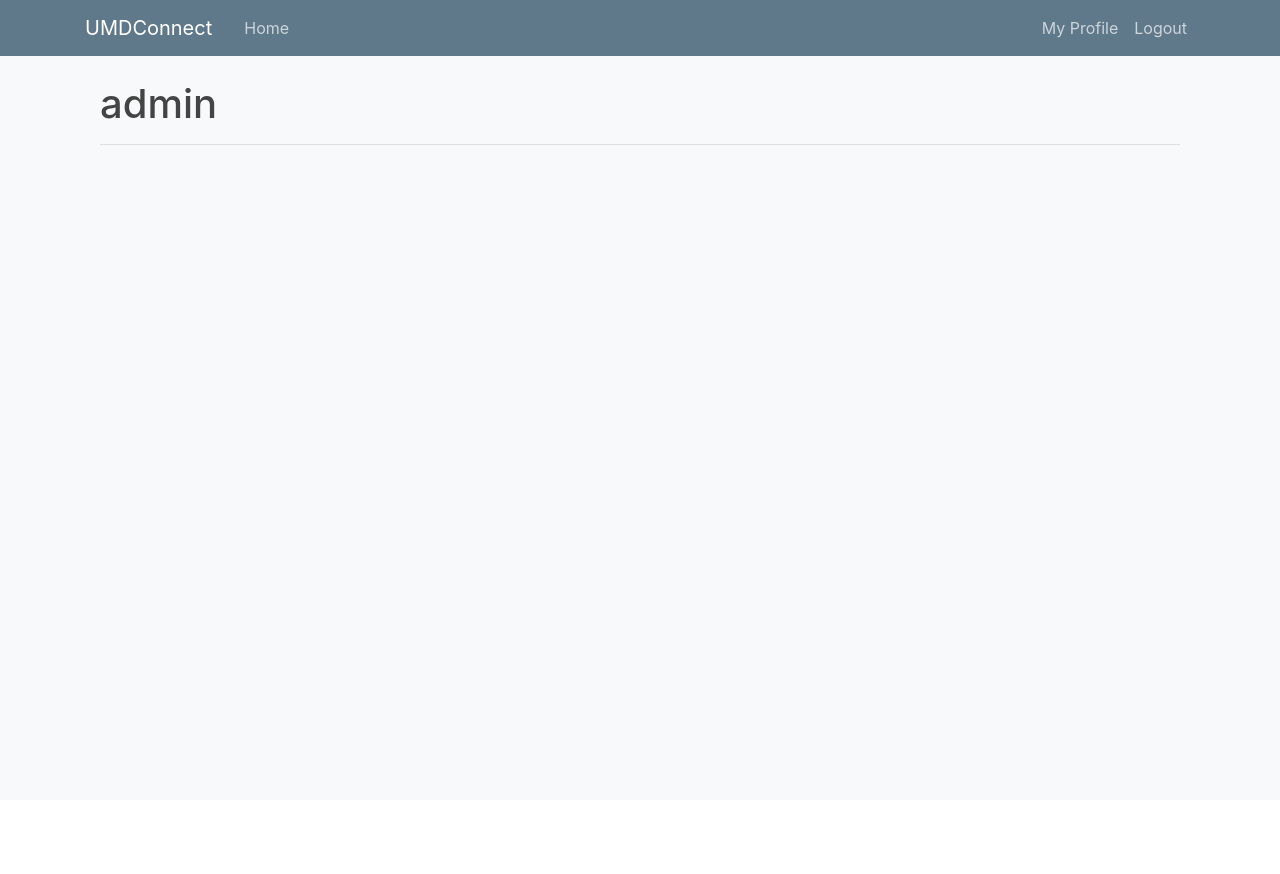
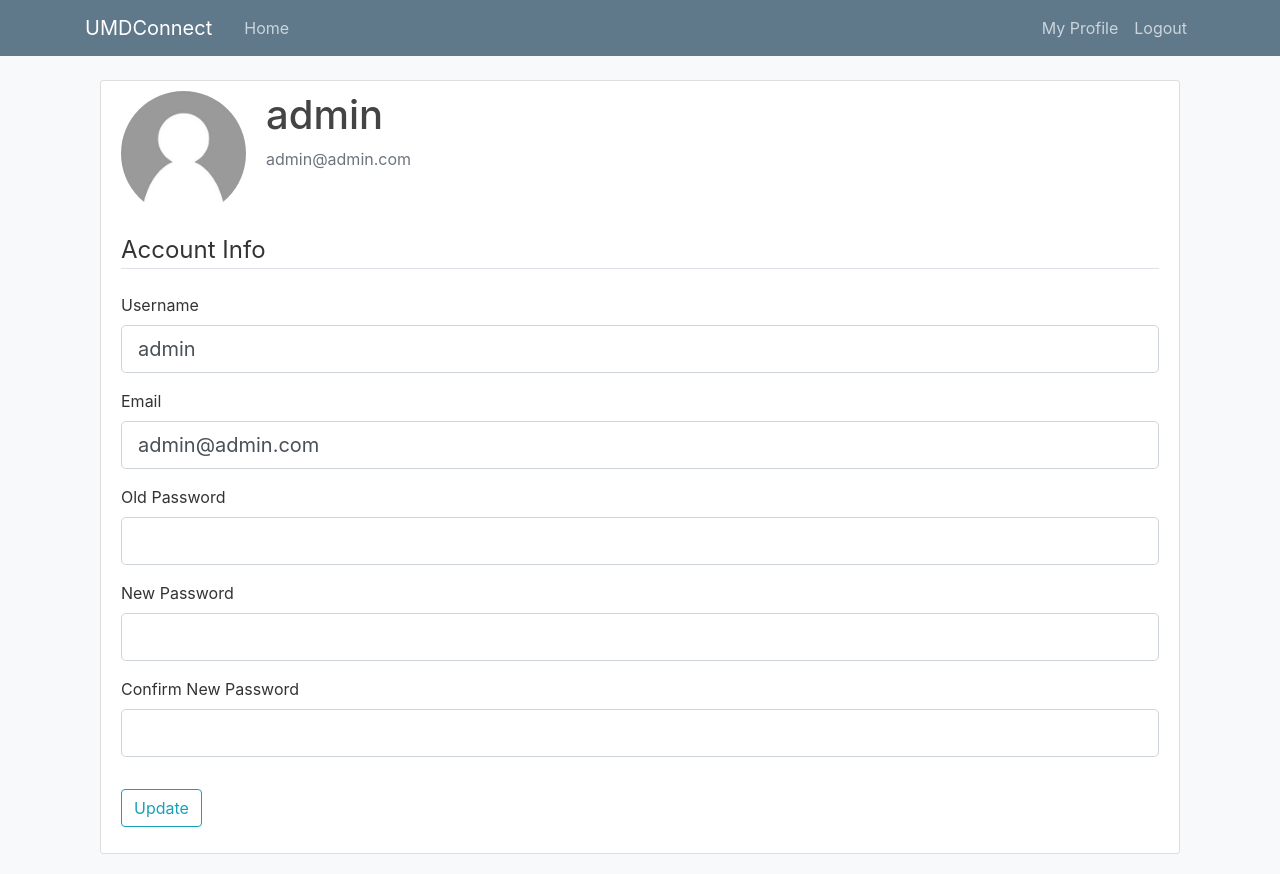
Before and after one commit to KofiAAnnor/UMD-Connect, a Flask app: page /profile in a window 1280 px wide. Before the commit the page ends 145 px from the top, so only its background shows below. Run offline with Flask 2, Linux system fonts and the light colour scheme; a user stored in the database is signed in; some libraries are stand-ins or nearby versions.

Commit message:
Adds image

```diff
--- a/flaskapp/forms.py
+++ b/flaskapp/forms.py
@@ -1,4 +1,6 @@
+from flask_login import current_user
 from flask_wtf import FlaskForm
+from flask_wtf.file import FileField, FileAllowed
 from flaskapp.models import User
 from wtforms import StringField, PasswordField, SubmitField, BooleanField
 from wtforms.validators import DataRequired, Length, Email, EqualTo, ValidationError
@@ -6,23 +8,25 @@ from wtforms.validators import DataRequired, Length, Email, EqualTo, ValidationE
 
 class RegistrationForm(FlaskForm):
     username = StringField('Username',
-                           validators=[DataRequired(), Length(min=2, max=20)])
+                        validators=[DataRequired(), Length(min=2, max=20)])
     email = StringField('Email',
                         validators=[DataRequired(), Email()])
     password = PasswordField('Password', validators=[DataRequired()])
     confirm_password = PasswordField('Confirm Password',
-                                     validators=[DataRequired(), EqualTo('password')])
+                        validators=[DataRequired(), EqualTo('password')])
     submit = SubmitField('Sign Up')
 
     def validate_username(self, username):
         user = User.query.filter_by(username=username.data).first()
         if user:
-            raise ValidationError('That username is taken. Please choose a different one.')
+            raise ValidationError('That username is taken. \
+                                    Please choose a different one.')
 
     def validate_email(self, email):
         user = User.query.filter_by(email=email.data).first()
         if user:
-            raise ValidationError('That email is taken. Please choose a different one.')
+            raise ValidationError('That email is taken. \
+                                    Please choose a different one.')
 
 
 class LoginForm(FlaskForm):
@@ -31,3 +35,31 @@ class LoginForm(FlaskForm):
     password = PasswordField('Password', validators=[DataRequired()])
     remember = BooleanField('Remember Me')
     submit = SubmitField('Login')
+
+
+class UpdateProfileForm(FlaskForm):
+    username = StringField('Username',
+                        validators=[DataRequired(), Length(min=2, max=20)])
+    email = StringField('Email', validators=[DataRequired(), Email()])
+    skills = StringField('Skills',validators=[Length(min=2, max=64)])
+    description = StringField('Description',validators=[Length(min=2, max=128)])
+    picture = FileField('Update Profile Picture',
+                        validators=[FileAllowed(['jpg', 'png'])])
+    old_password = PasswordField('Old Password', validators=[DataRequired()])
+    new_password = PasswordField('New Password', validators=[DataRequired()])
+    confirm_password = PasswordField('Confirm New Password',
+                        validators=[DataRequired(), EqualTo('new_password')])
+
+    submit = SubmitField('Update')
+
+    def validate_username(self, username):
+        if username.data != current_user.username:
+            user = User.query.filter_by(username=username.data).first()
+            if user:
+                raise ValidationError('That username is taken. \
+                                        Please choose a different one.')
+
+    def validate_password(self, old_password):
+        user = User.query.filter_by(email=email.data).first()
+        # if old_password != user.password.data:
+        #     raise ValidationError('That email is taken. Please choose a different one.')
--- a/flaskapp/routes.py
+++ b/flaskapp/routes.py
@@ -1,6 +1,6 @@
 from flask import render_template, url_for, flash, redirect, request
 from flaskapp import app, db, bcrypt
-from flaskapp.forms import RegistrationForm, LoginForm
+from flaskapp.forms import RegistrationForm, LoginForm, UpdateProfileForm
 from flaskapp.models import User, Project
 from flask_login import login_user, current_user, logout_user, login_required
 
@@ -52,7 +52,24 @@ def logout():
     return redirect(url_for('login'))
 
 
-@app.route("/profile")
+@app.route("/profile", methods=['GET', 'POST'])
 @login_required
 def profile():
-    return render_template('profile.html', title='Profile')
+    form = UpdateProfileForm()
+
+    if form.validate_on_submit():
+        current_user.username = form.username.data
+        current_user.email = form.email.data
+        current_user.skills = form.skills.data
+        current_user.description = form.description.data
+        flash('Your account has been updated', 'success')
+        return redirect(url_for('profile'))
+    elif request.method == 'GET':
+        form.username.data = current_user.username
+        form.email.data = current_user.email
+        form.skills.data = current_user.skills
+        form.description.data = current_user.description
+
+    image_file = url_for('static', filename='profile_pics/' + current_user.image_file)
+    return render_template('profile.html', title='Profile',
+                            image_file=image_file, form=form)
--- a/flaskapp/templates/profile.html
+++ b/flaskapp/templates/profile.html
@@ -1,7 +1,80 @@
 {% extends "layout.html" %}
 {% block content %}
     <div class="container">
-      <h1>{{ current_user.username }}</h1>
-      <hr>
+      <div class="content-section">
+        <div class="media">
+          <img class="rounded-circle account-img" src="{{ image_file }}">
+          <div class="media-body">
+            <h2 class="account-heading">{{ current_user.username }}</h2>
+            <p class="text-secondary">{{ current_user.email }}</p>
+          </div>
+        </div>
+
+        <form method="POST" action="">
+            {{ form.hidden_tag() }}
+            <fieldset class="form-group">
+                <legend class="border-bottom mb-4">Account Info</legend>
+                <div class="form-group">
+                    {{ form.username.label(class="form-control-label") }}
+
+                    {% if form.username.errors %}
+                        {{ form.username(class="form-control form-control-lg is-invalid") }}
+                        <div class="invalid-feedback">
+                            {% for error in form.username.errors %}
+                                <span>{{ error }}</span>
+                            {% endfor %}
+                        </div>
+                    {% else %}
+                        {{ form.username(class="form-control form-control-lg") }}
+                    {% endif %}
+                </div>
+                <div class="form-group">
+                    {{ form.email.label(class="form-control-label") }}
+                    {{ form.email(class="form-control form-control-lg") }}
+                </div>
+                <div class="form-group">
+                    {{ form.old_password.label(class="form-control-label") }}
+                    {% if form.old_password.errors %}
+                        {{ form.old_password(class="form-control form-control-lg is-invalid") }}
+                        <div class="invalid-feedback">
+                            {% for error in form.old_password.errors %}
+                                <span>{{ error }}</span>
+                            {% endfor %}
+                        </div>
+                    {% else %}
+                        {{ form.old_password(class="form-control form-control-lg") }}
+                    {% endif %}
+                </div>
+                <div class="form-group">
+                    {{ form.new_password.label(class="form-control-label") }}
+                    {% if form.new_password.errors %}
+                        {{ form.new_password(class="form-control form-control-lg is-invalid") }}
+                        <div class="invalid-feedback">
+                            {% for error in form.new_password.errors %}
+                                <span>{{ error }}</span>
+                            {% endfor %}
+                        </div>
+                    {% else %}
+                        {{ form.new_password(class="form-control form-control-lg") }}
+                    {% endif %}
+                </div>                <div class="form-group">
+                    {{ form.confirm_password.label(class="form-control-label") }}
+                    {% if form.confirm_password.errors %}
+                        {{ form.confirm_password(class="form-control form-control-lg is-invalid") }}
+                        <div class="invalid-feedback">
+                            {% for error in form.confirm_password.errors %}
+                                <span>{{ error }}</span>
+                            {% endfor %}
+                        </div>
+                    {% else %}
+                        {{ form.confirm_password(class="form-control form-control-lg") }}
+                    {% endif %}
+                </div>
+            </fieldset>
+            <div class="form-group">
+                {{ form.submit(class="btn btn-outline-info") }}
+            </div>
+        </form>
+      </div>
     </div>
 {% endblock content %}
```
Also changed, not shown: flaskapp/models.py (+9 -6 lines), flaskapp/static/profile_pics/default.jpg (added).
